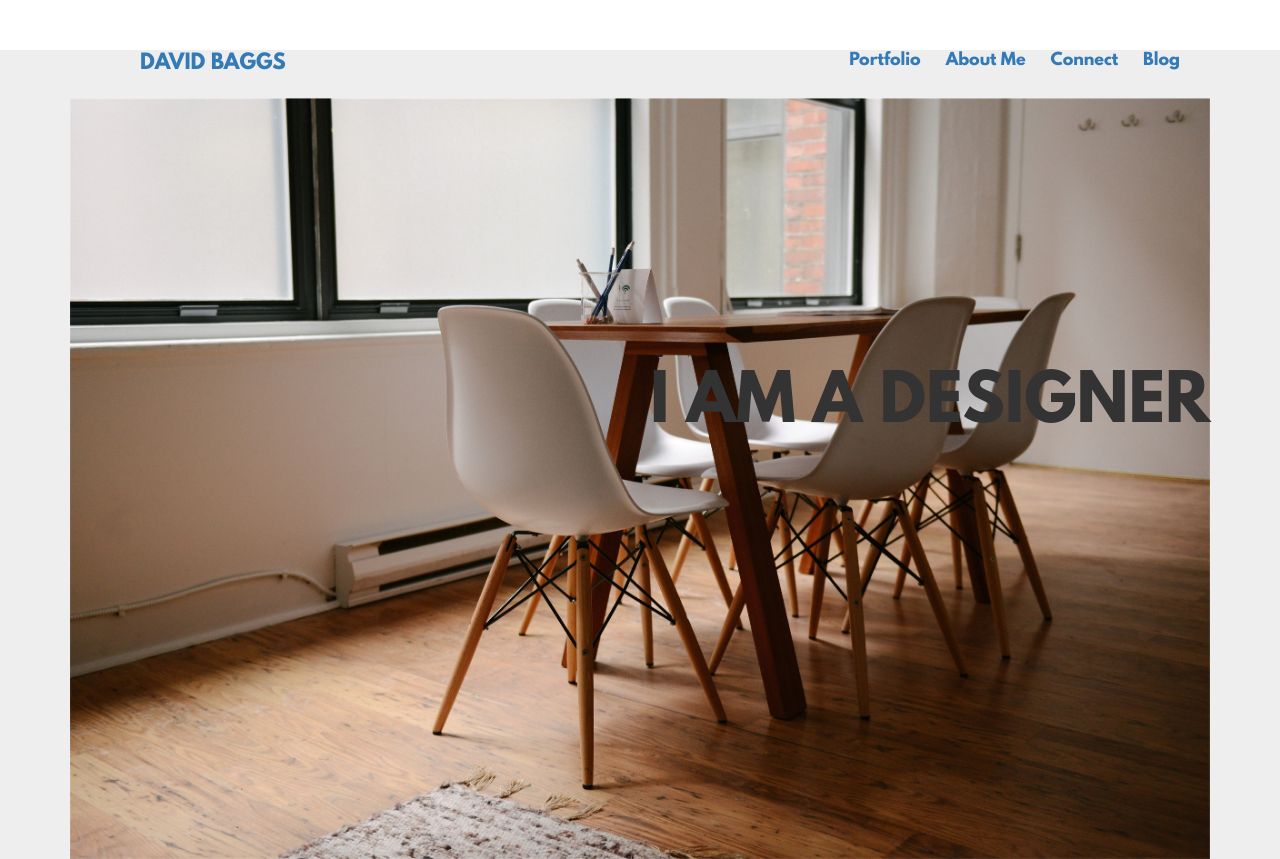
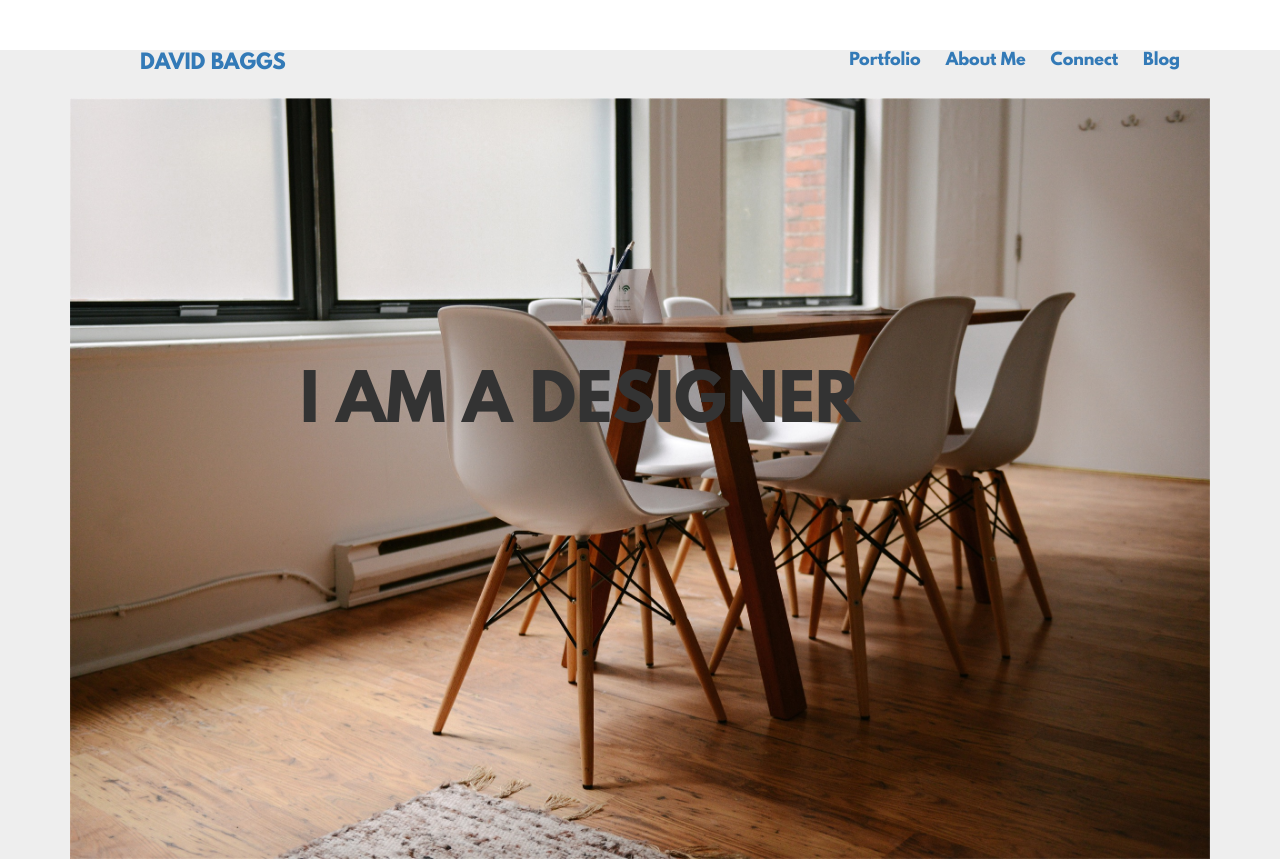
Before and after one commit to dmbaggs/dmbaggs.github.io, a website: page index.html in a window 1280 px wide. Shown: the top 859 px of the page. Drawn offline with nearby package versions, Linux system fonts and the light colour scheme; files whose address does not match are found by name.

Commit message:
h1 changes

```diff
--- a/index.css
+++ b/index.css
@@ -37,7 +37,9 @@
 	text-align: center;
 	position: absolute;
 	top: 350px;
-	left: 650px; font-family: 'League Spartan', serif; font-weight: bold;
+	left: 300px;
+  font-family: 'League Spartan', serif; font-weight: bold;
+  font-color:white;
 }
 
 .caption p {
```
